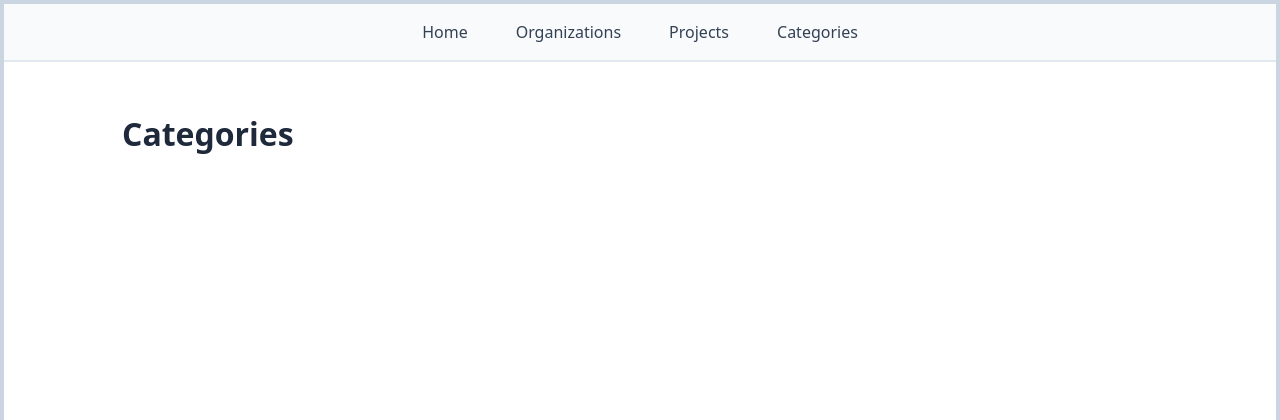
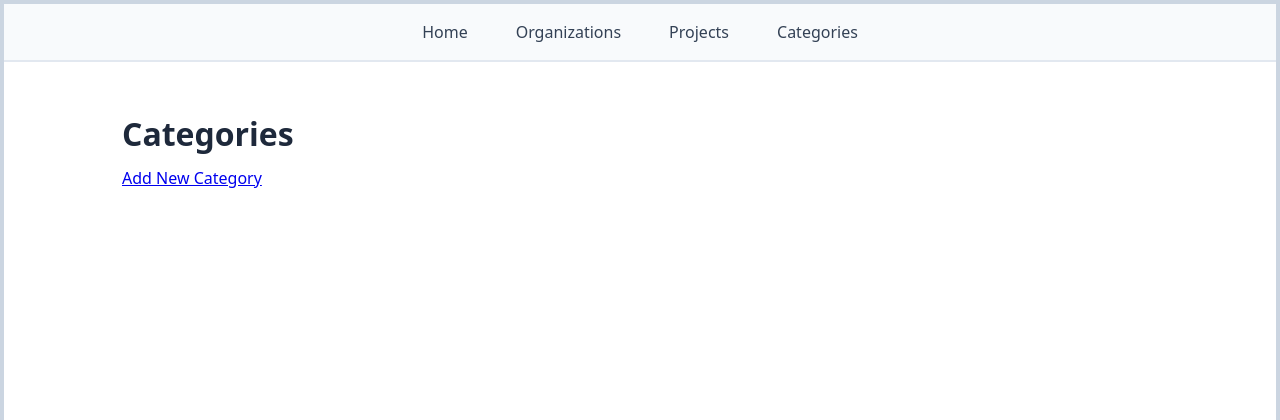
Before and after one commit to Zaanian/cse340-course-repo, a Node server app: page /categories in a window 1280 px wide. Shown: the top 420 px of the page. Run offline with Node 20, Linux system fonts and the light colour scheme; data that the repository does not hold is empty.

Commit message:
assignment done

```diff
--- a/src/controller/categories.js
+++ b/src/controller/categories.js
@@ -6,6 +6,14 @@ import {
 import { getProjectDetails } from '../models/projects.js';
 import { body, validationResult } from 'express-validator';
 
+const categoryValidation = [
+    body('name')
+        .trim()
+        .notEmpty()
+        .withMessage('Category name is required')
+        .isLength({ min: 3, max: 150 })
+        .withMessage('Category name must be between 3 and 150 characters')
+]
 
 const showCategoriesPage = async (req, res) => {
     const categories = await getAllCategories();
@@ -48,11 +56,29 @@ const processAssignCategoriesForm = async (req, res) => {
 };
 
 const showNewCategoryform = async (req, res) => {
+    const title = 'Add New Category';
 
+    res.render('new-category', { title });
 }
 
 const processNewCategoryform = async (req, res) => {
+    // Check for validation errors
+    const results = validationResult(req);
+    if (!results.isEmpty()) {
+        // Validation failed - loop through errors
+        results.array().forEach((error) => {
+            req.flash('error', error.msg);
+        });
 
+        // Redirect back to the new organization form
+        return res.redirect('/new-category');
+    }
+
+    const { name } = req.body;
+
+    const categoryId = await createCategory(name);
+    req.flash('success', 'Category added successfully!');
+    res.redirect(`/category/${categoryId}`);
 }
 
 const showEditcategoryForm = async (req, res) => {
@@ -90,5 +116,6 @@ export {
     showCategoriesPage, showCategoryDetailsPage,
     showAssignCategoriesForm, processAssignCategoriesForm,
     showEditcategoryForm, processNewCategoryform,
-    showNewCategoryform, processEditcategoryForm
+    showNewCategoryform, processEditcategoryForm,
+    categoryValidation
 }
--- a/src/models/categories.js
+++ b/src/models/categories.js
@@ -66,13 +66,13 @@ const updateCategoryAssignments = async (projectId, categoryIds) => {
     }
 }
 
-const createCategory = async (name, categoryId) => {
+const createCategory = async (name) => {
     const query = `
-      INSERT INTO categories (category_name, category_id)
-      VALUES ($1, $2)
+      INSERT INTO categories (category_name)
+      VALUES ($1)
       RETURNING category_id`
 
-    const queryParams = [name, categoryId];
+    const queryParams = [name];
     const result = await db.query(query, queryParams);
 
     if (result.rows.length === 0) {
--- a/src/views/categories.ejs
+++ b/src/views/categories.ejs
@@ -14,5 +14,6 @@
                 </li>
                 <% }); %>
         </ul>
+        <p><a href="/new-category">Add New Category</a></p>
     </main>
     <%- include('partials/footer') %>
```
Also changed, not shown: src/routes.js (+7 -1 lines), src/views/new-category.ejs (+16 -0 lines).
